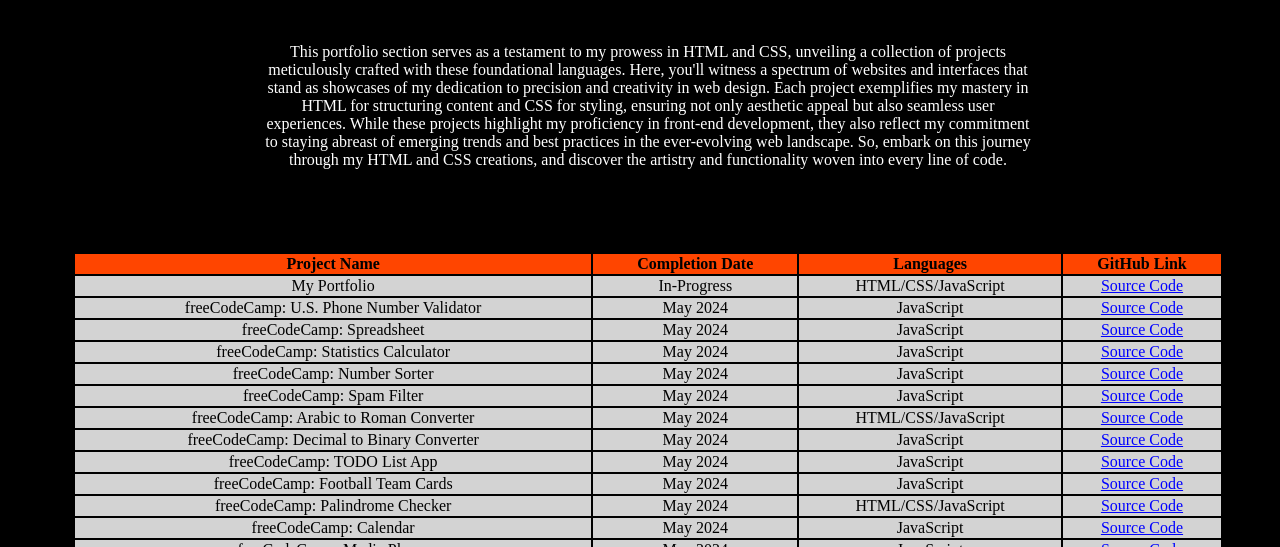
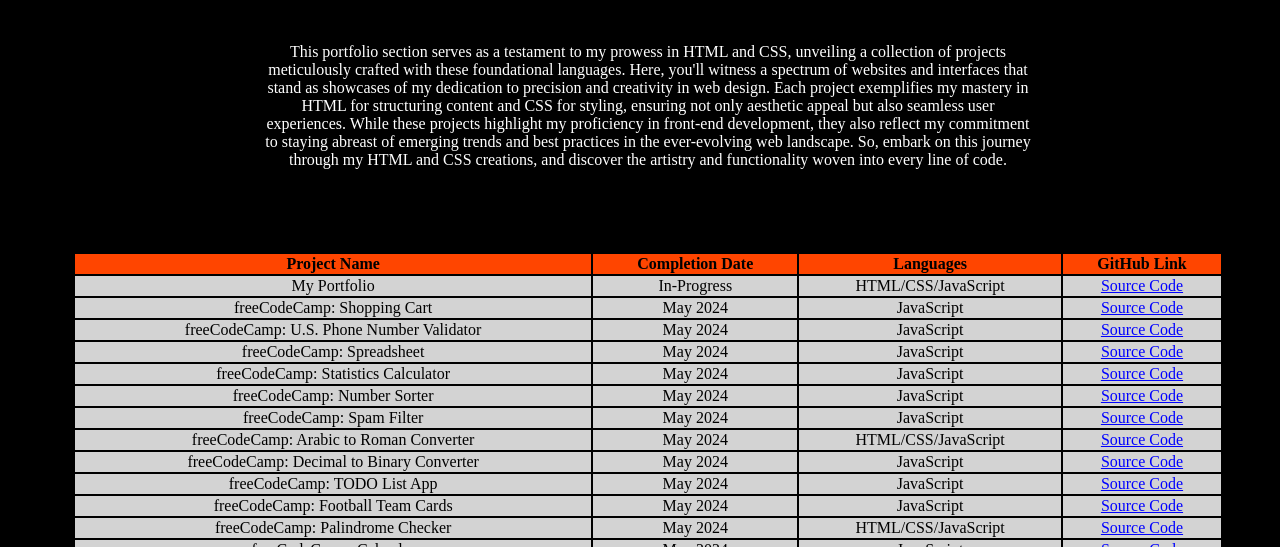
Before and after one commit to AtomicRider13/Portfolio-Project, a plain HTML site: page webdevelopment.html in a window 1280 px wide. Shown: the part 253-800 px from the top of the page. Drawn offline with Linux system fonts and the light colour scheme; a web font is replaced by a local one.

Commit message:
Added Shopping Cart Project

```diff
--- a/webdevelopment.html
+++ b/webdevelopment.html
@@ -37,6 +37,14 @@
                         <td>In-Progress</td>
                         <td>HTML/CSS/JavaScript</td>
                         <td><a href="https://github.com/AtomicRider13/Portfolio-Project.git" target="_blank">Source Code</a></td>
+                    </tr>
+                    <tr data-name="freeCodeCamp: Shopping Cart" data-description="OOP, or Object Oriented Programming, is one of the major approaches to the software development process. In OOP, developers use objects and classes to structure their code.
+                    In this shopping cart project, I learned how to define classes and use them. I created class instances and implemented methods for data manipulation.
+                    This project covered concepts like the ternary operators, the spread operators, the this keyword, and more.">
+                        <td>freeCodeCamp: Shopping Cart</td>
+                        <td>May 2024</td>
+                        <td>JavaScript</td>
+                        <td><a href="https://github.com/AtomicRider13/Shopping-Cart.git" target="_blank">Source Code</a></td>
                     </tr>
                     <tr data-name="freeCodeCamp: U.S. Phone Number Validator" data-description="This project served as the third of five project requirements for freeCodeCamp's certification in JavaScript. This project was focused on Regular Expressions (regex) and its syntax">
                         <td>freeCodeCamp: U.S. Phone Number Validator</td>
```
